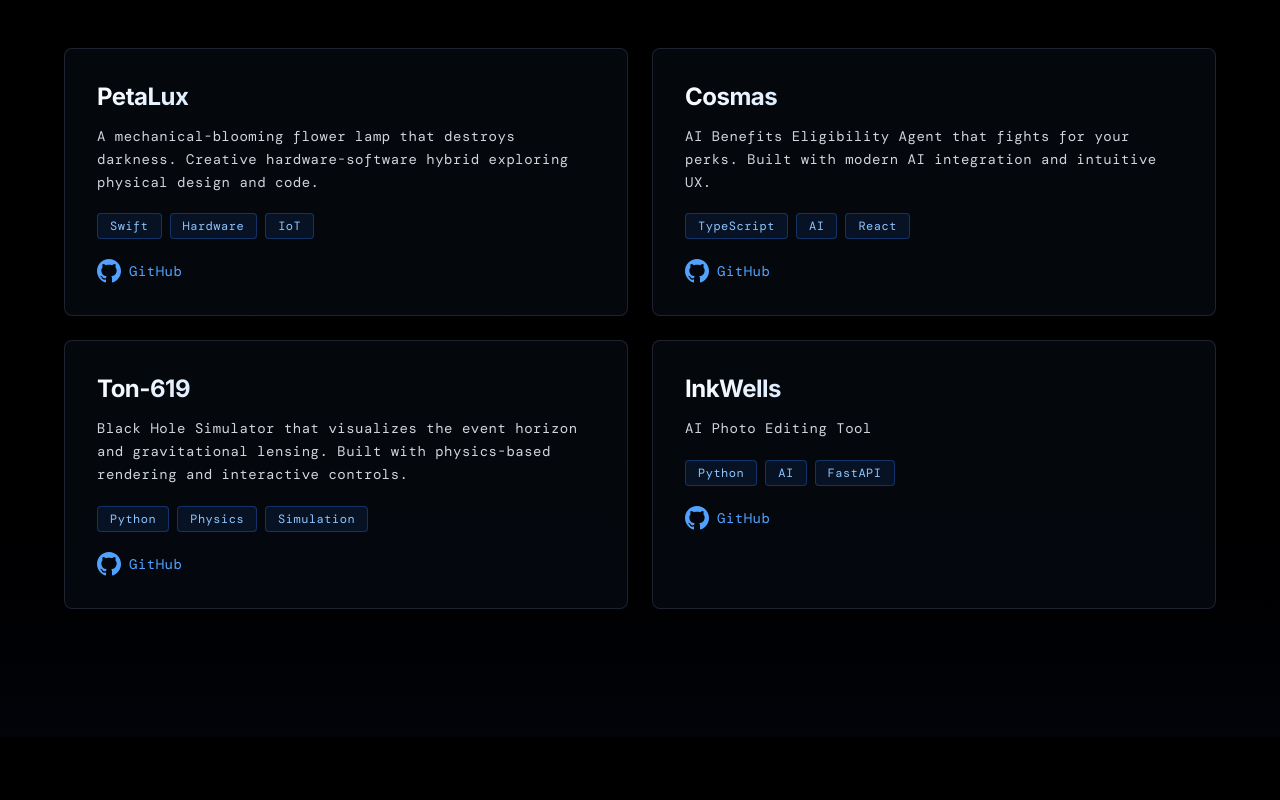
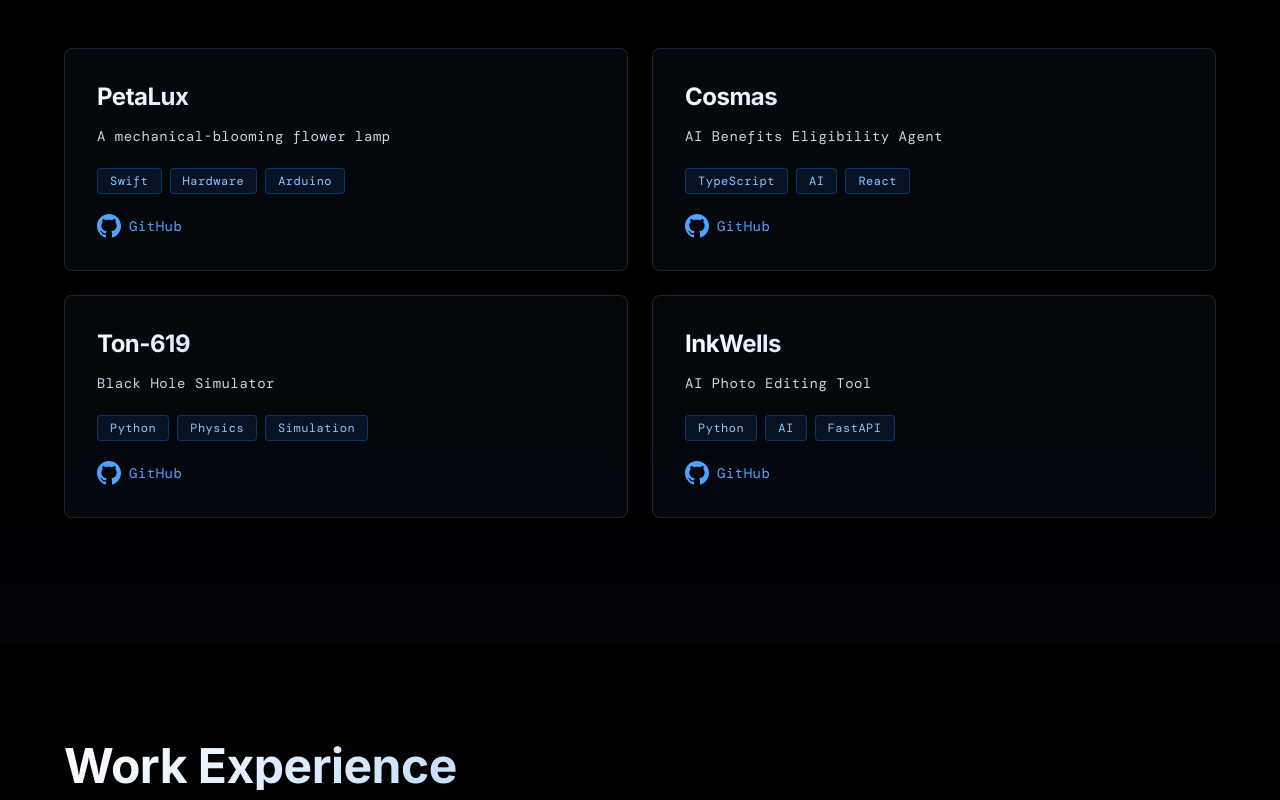
Before and after one commit to AlexNicholasWang/Personal-Website, a React (Vite) app: page / in a window 1280 px wide. Shown: the part 960-1760 px from the top of the page. Built offline with nearby package versions, Linux system fonts and the light colour scheme.

Commit message:
new new changes

```diff
--- a/src/app/App.tsx
+++ b/src/app/App.tsx
@@ -47,15 +47,15 @@ const PORTFOLIO_DATA = {
     items: [
       {
         title: "PetaLux",
-        description: "A mechanical-blooming flower lamp that destroys darkness. Creative hardware-software hybrid exploring physical design and code.",
-        tags: ["Swift", "Hardware", "IoT"],
+        description: "A mechanical-blooming flower lamp",
+        tags: ["Swift", "Hardware", "Arduino"],
         links: [
           { label: "GitHub", href: "https://github.com/AlexNicholasWang", icon: "github" }
         ]
       },
       {
         title: "Cosmas",
-        description: "AI Benefits Eligibility Agent that fights for your perks. Built with modern AI integration and intuitive UX.",
+        description: "AI Benefits Eligibility Agent",
         tags: ["TypeScript", "AI", "React"],
         links: [
           { label: "GitHub", href: "https://github.com/AlexNicholasWang", icon: "github" }
@@ -63,7 +63,7 @@ const PORTFOLIO_DATA = {
       },
       {
         title: "Ton-619",
-        description: "Black Hole Simulator that visualizes the event horizon and gravitational lensing. Built with physics-based rendering and interactive controls.",
+        description: "Black Hole Simulator",
         tags: ["Python", "Physics", "Simulation"],
         links: [
           { label: "GitHub", href: "https://github.com/AlexNicholasWang", icon: "github" }
@@ -154,10 +154,6 @@ const PORTFOLIO_DATA = {
   achievements: {
     title: "Achievements",
     items: [
-      {
-        title: "IMC Prosperity 4 Finalist",
-        organization: "IMC Trading",
-      },
       {
         title: "RIT Computing Award",
         organization: "Rochester Institute of Technology",
```
